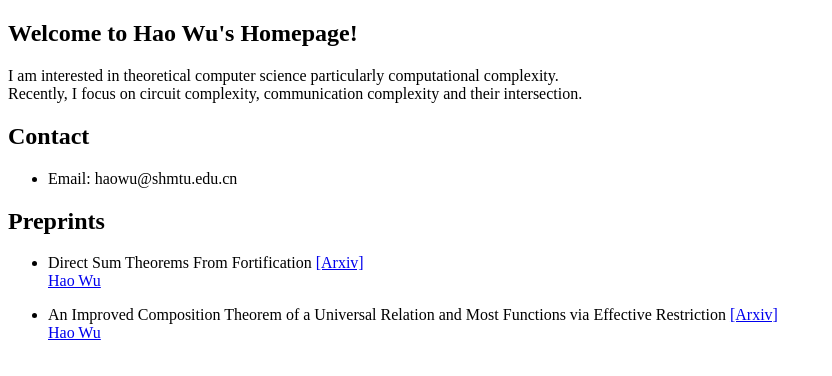
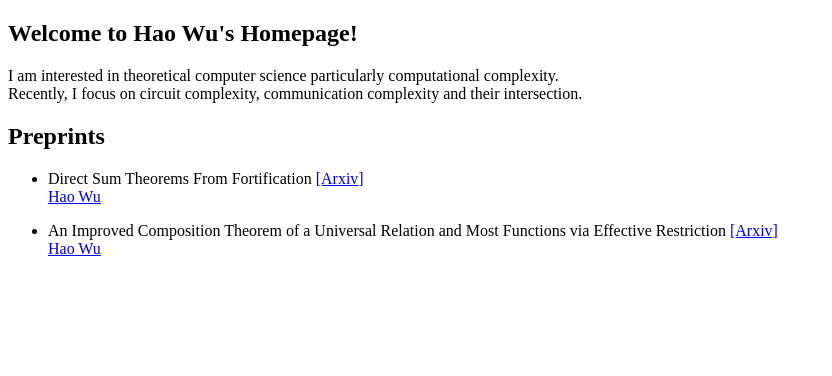
Before and after one commit to haowu17/haowu17.github.io, a plain HTML site: page index.html in a window 1280 px wide. Shown: the whole page, without its empty margins (0-832 px from the left). Drawn offline with Linux system fonts and the light colour scheme.

Commit message:
Update index.html

```diff
--- a/index.html
+++ b/index.html
@@ -9,10 +9,6 @@
         I am interested in theoretical computer science particularly computational complexity. <br>
         Recently, I focus on circuit complexity, communication complexity and their intersection.
     </p>
-    <h2 id="contact">Contact</h2>
-    <ul>
-    <li>Email: haowu@shmtu.edu.cn</li>
-    </ul>
     <h2 id="Publications">Preprints</h2>
     <ul>
     <li><p>Direct Sum Theorems From Fortification
```
